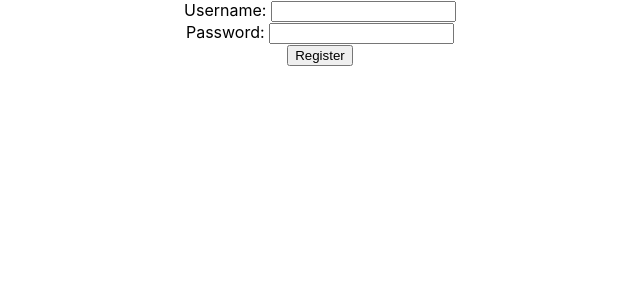
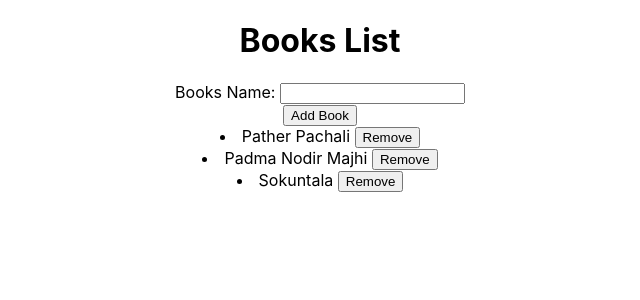
Before and after one commit to mithunbanerjee632/React-Js-Basic, a React (Create React App) app: page / in a window 1280 px wide. Shown: the top 300 px of the page, without its empty margins (320-960 px from the left). Built offline with nearby package versions, Linux system fonts and the light colour scheme.

Commit message:
useReducer Hooks in React

```diff
--- a/src/App.js
+++ b/src/App.js
@@ -20,6 +20,7 @@
 import LifeCycle from "./LifeCycle/LifeCycle";
 import UserFrom from "./RefExample/UserFrom";
 import UserForm from "./Hook/UseRef/UserForm";
+import UseReducer from "./Hook/UseReducer/UseReducer";
 
 function App() {
 
@@ -27,7 +28,7 @@
 
     return (
       <div className="App">
-           <UserForm/>
+           <UseReducer/>
 
 
 
--- /dev/null
+++ b/src/Hook/UseReducer/UseReducer.js
@@ -0,0 +1,85 @@
+import React, {useReducer, useState} from 'react';
+import {reducer} from "./reducer";
+
+
+const booksData=[
+    {id:1,name:"Pather Pachali"},
+    {id:2,name:"Padma Nodir Majhi"},
+    {id:3,name:"Sokuntala"}
+]
+
+const Modal=({modalText})=>{
+   return <p>{modalText}</p>;
+};
+
+
+
+
+
+const UseReducer = () => {
+
+    // const [books,setBooks]=useState(booksData);
+    //
+    // const [modalText,setModalText]=useState("");
+    // const [isModalOpen,setIsModalOpen]=useState(false);
+
+    const [bookState,dispatch]=useReducer(reducer,{
+        books:booksData,
+        isModalOpen:false,
+        modalText:" "
+    })
+
+    const [bookName,setBookName]=useState("");
+
+
+
+    const handelSubmit=(e)=>{
+        e.preventDefault();
+        const newBook = {id:new Date().getTime().toString(), name:bookName};
+
+        dispatch({type:"ADD", payload:newBook});
+        setBookName("");
+
+
+
+        // setBooks((prevState)=>{
+        //     const newBook = {id:new Date().getTime().toString(), name:bookName};
+        //     return [...prevState,newBook];
+        // });
+        //
+        // setIsModalOpen(true);
+        // setModalText("Book is Added");
+    }
+
+    const removeBook=(id)=>{
+        dispatch({type:"REMOVE",payload:id})
+    }
+
+
+    return (
+        <div>
+            <h1>Books List</h1>
+            <form onSubmit={handelSubmit}>
+                <div className="form-field">
+                    <label htmlFor="bookName">Books Name: </label>
+                    <input type="text" id="booksName" onChange={(e)=>{setBookName(e.target.value)}}/>
+                </div>
+
+
+                <button type="Submit">Add Book</button>
+            </form>
+
+            {bookState.isModalOpen && <Modal modalText={bookState.modalText}/>}
+
+            {bookState.books.map((book)=>{
+                const {id,name}=book
+                return <li key={id}>
+                    {name} <button onClick={()=>{removeBook(id)}}>Remove</button>
+                </li>
+            })}
+
+        </div>
+    );
+};
+
+export default UseReducer;
--- /dev/null
+++ b/src/Hook/UseReducer/reducer.js
@@ -0,0 +1,27 @@
+export const reducer=(state,action)=>{
+    if(action.type == "ADD"){
+        //action.type,action.payload
+        const allBooks = [...state.books,action.payload]
+
+        return {
+            ...state,
+            books:allBooks,
+            isModalOpen:true,
+            modalText:"book is added"
+
+
+        }
+
+    }
+
+    if(action.type == "REMOVE"){
+        const filterdBooks = [...state.books].filter(book=>book.id !== action.payload);
+        return {
+            books:filterdBooks,
+            isModalOpen:true,
+            modalText:"Book is Removed !"
+        }
+    }
+
+    return state;
+}
```
